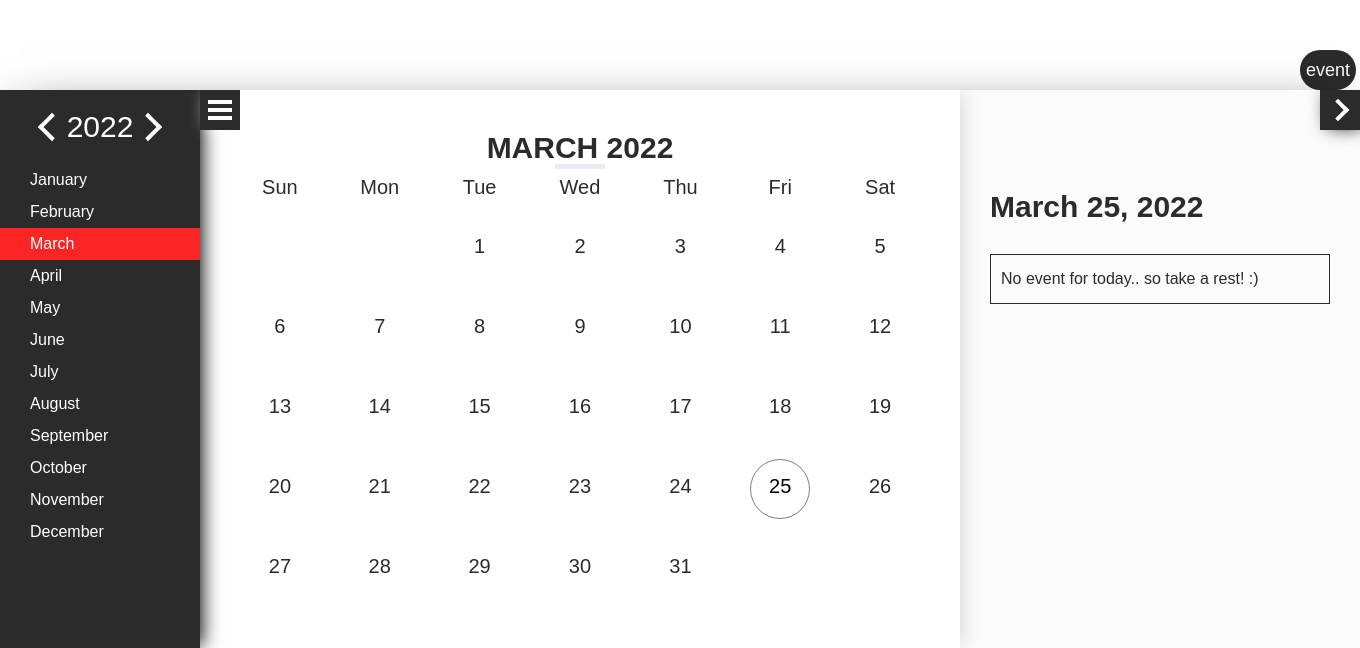
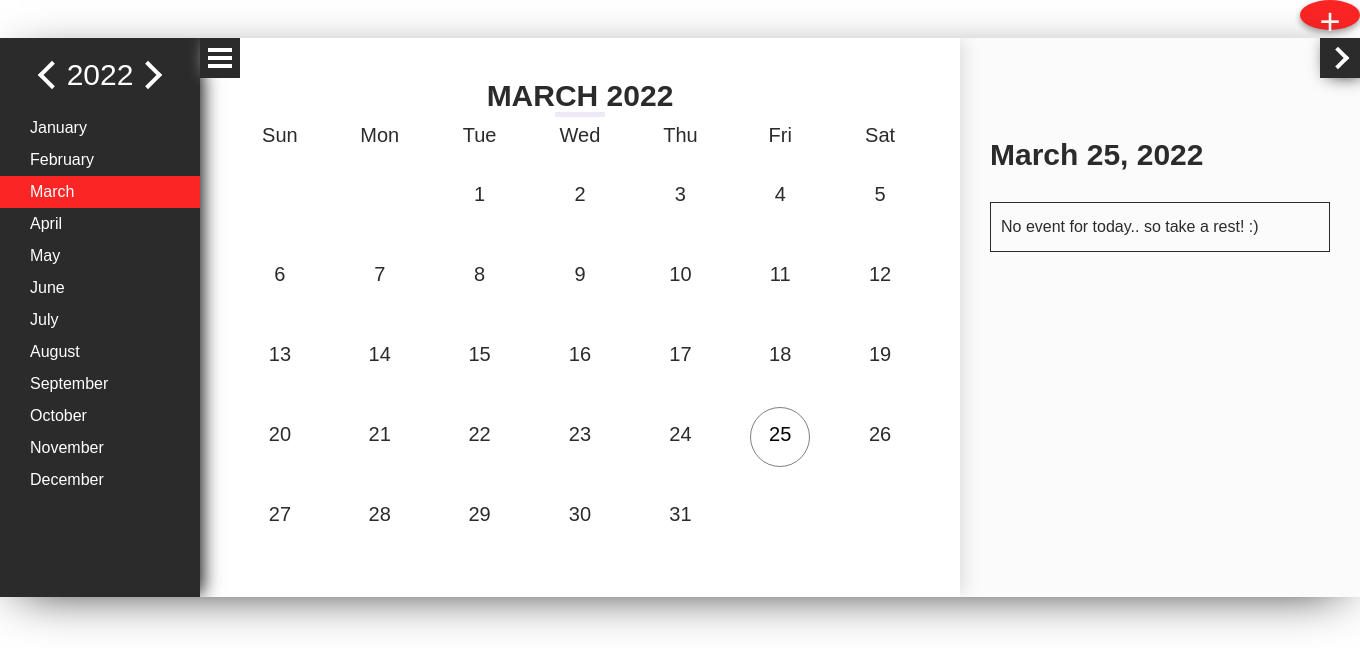
Before and after one commit to sandje05/urenregistratie, a PHP site: page /Untitled-3.html in a window 1360 px wide. Shown: the top 648 px of the page. Run offline with PHP 8.4, Linux system fonts and the light colour scheme.

Commit message:
knop gemaakt

```diff
--- a/urenregristratie/agenda/Untitled-3.html
+++ b/urenregristratie/agenda/Untitled-3.html
@@ -10,11 +10,11 @@
 </head>
 
 <body>
-    <div class="Login">
+    <!--<div class="Login">
     <input type="submit" name="" value="event">
-        </div>
+        </div> -->
 
-
+        <button class="kc_fab_main_btn">+</button>
 
 
 
--- a/urenregristratie/agenda/css.css
+++ b/urenregristratie/agenda/css.css
@@ -1007,7 +1007,7 @@ button.icon-button > span.chevron-arrow-right {
 }
 
 
-.Login input[type="submit"]
+/*.Login input[type="submit"]
 {
 
   border: none;
@@ -1019,8 +1019,28 @@ button.icon-button > span.chevron-arrow-right {
   border-radius: 20px;
   margin-left: 1300px;
   margin-top: 50px;
+}*/
 
 
+.kc_fab_main_btn {
 
+    width: 60px;
+    height: 30px;
+    border-radius: 50%;
+    background: #fb2525;
+    border: none;
+    outline: none;
+    color: #FFF;
+    font-size: 36px;
+    box-shadow: 0 3px 6px rgba(0, 0, 0, 0.16), 0 3px 6px rgba(0, 0, 0, 0.23);
+    transition: .3s;
+    -webkit-tap-highlight-color: rgba(0, 0, 0, 0);
+    margin-left: 1300px;
+  }
 
-}
+  .kc_fab_main_btn:focus {
+    transform: scale(1.1);
+    transform: rotate(90deg);
+    -ms-transform: rotate(90deg);
+    -webkit-transform: rotate(90deg);
+  }
```
